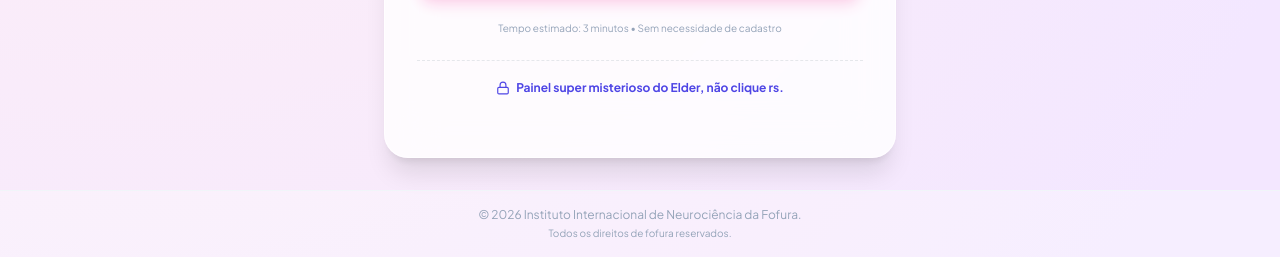
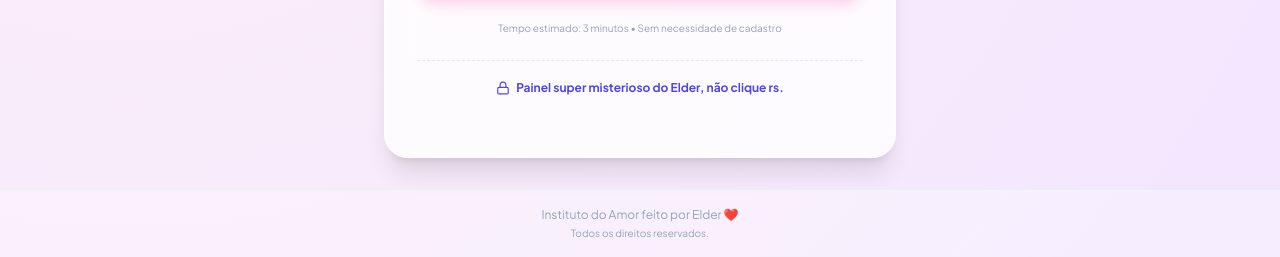
Before and after one commit to ElderOFC/quizConhecimentoAniversario, a plain HTML site: page index.html in a window 1280 px wide. Shown: the part 729-986 px from the top of the page. Drawn offline with nearby package versions, Linux system fonts and the light colour scheme; no server answers; a web font is replaced by a local one.

Commit message:
Update footer content in index.html

```diff
--- a/index.html
+++ b/index.html
@@ -372,8 +372,8 @@
 
     <!-- Footer -->
     <footer class="w-full py-4 text-center text-slate-400 text-xs border-t border-slate-100 bg-white/30 z-10">
-        <p>© 2026 Instituto Internacional de Neurociência da Fofura.</p>
-        <p class="text-[10px] mt-0.5 text-slate-400">Todos os direitos de fofura reservados.</p>
+        <p>Instituto do Amor feito por Elder ❤️</p>
+        <p class="text-[10px] mt-0.5 text-slate-400">Todos os direitos reservados.</p>
     </footer>
 
     <!-- Firebase SDK Modules integrados diretamente -->
```
